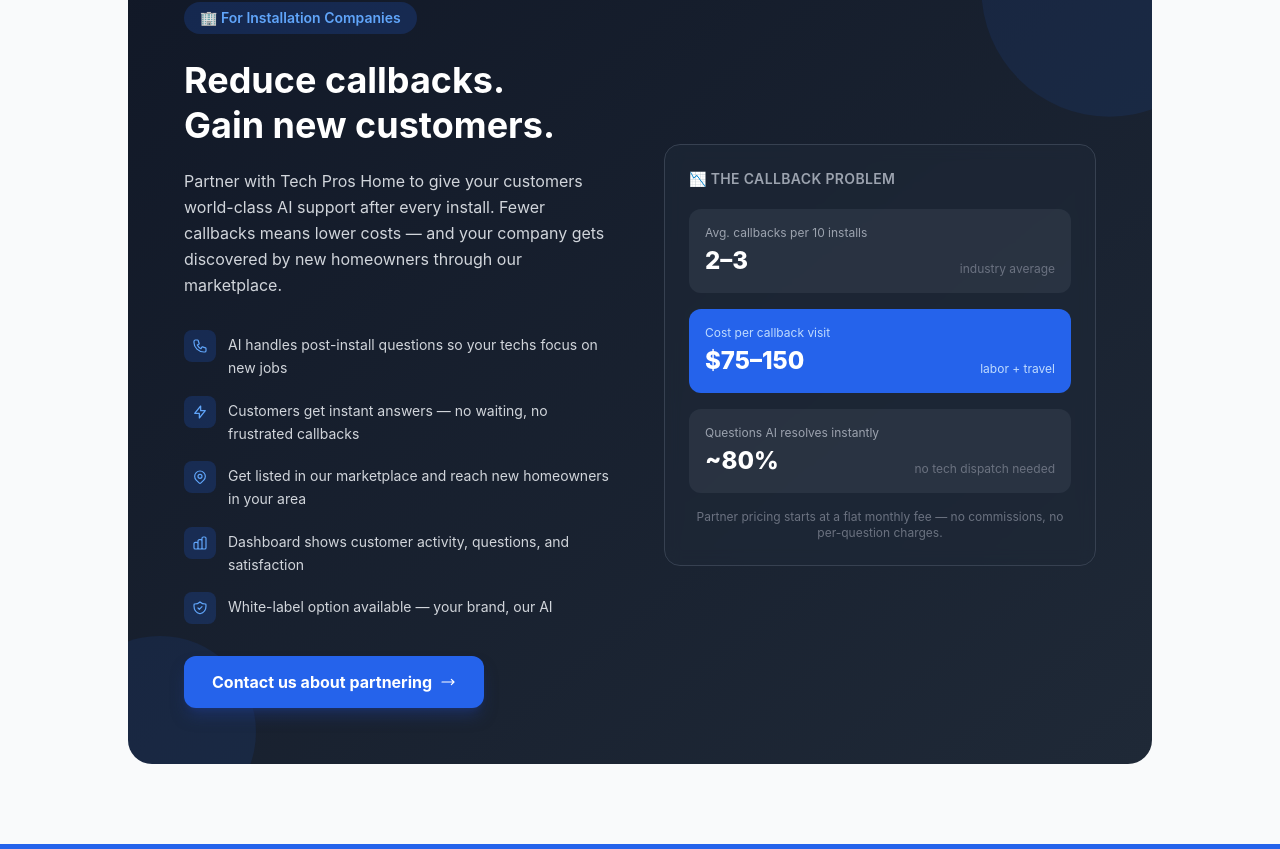
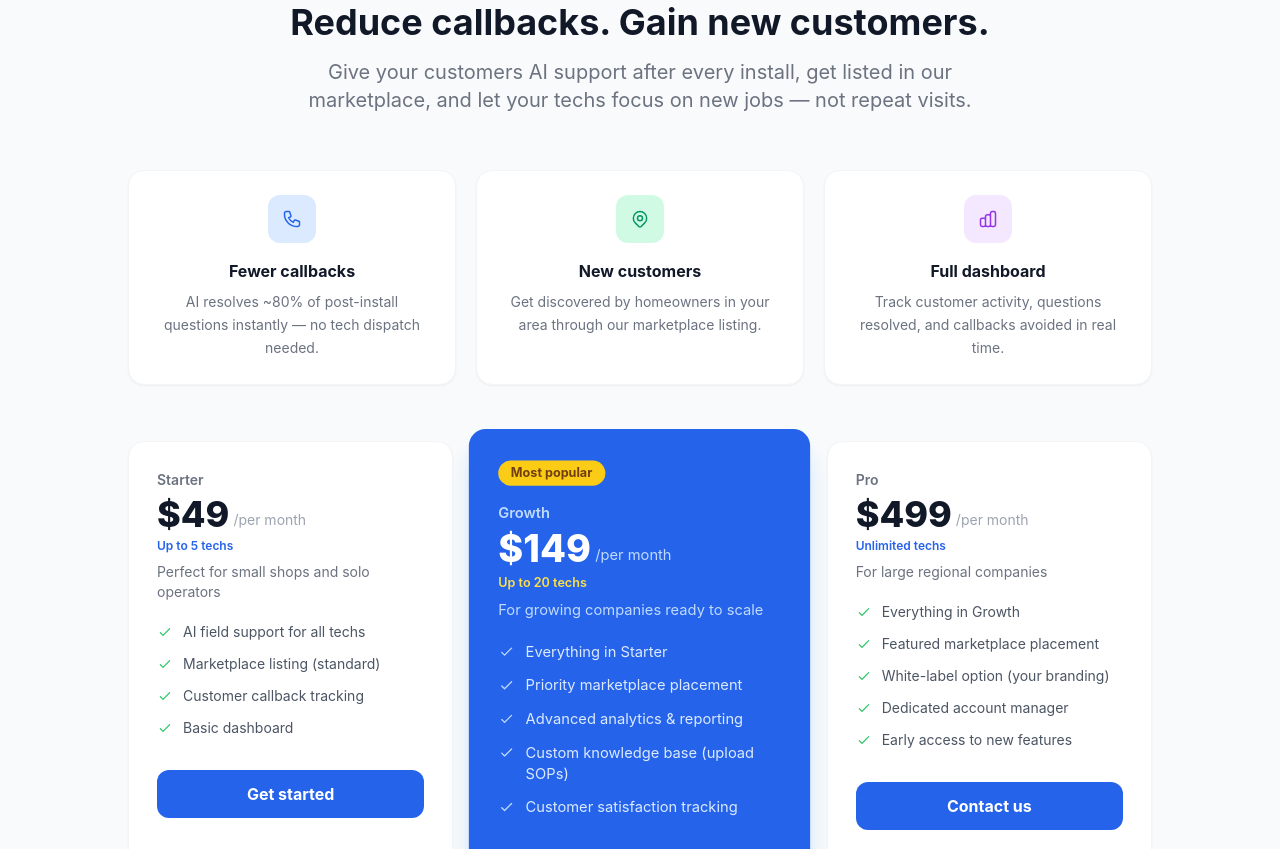
Before and after one commit to echovalleyenterprise-png/tech-pros-home, a Next.js app: page / in a window 1280 px wide. Shown: the part 5511-6360 px from the top of the page. Built offline with nearby package versions, Linux system fonts and the light colour scheme.

Commit message:
feat: add company pricing tiers (9/49/99) with marketplace + ROI callout

```diff
--- a/app/page.tsx
+++ b/app/page.tsx
@@ -625,88 +625,156 @@
 
 // ── For Installation Companies ─────────────────────────────────────────────────
 function ForCompanies() {
+  const plans = [
+    {
+      name: "Starter",
+      price: "$49",
+      period: "per month",
+      size: "Up to 5 techs",
+      desc: "Perfect for small shops and solo operators",
+      features: [
+        "AI field support for all techs",
+        "Marketplace listing (standard)",
+        "Customer callback tracking",
+        "Basic dashboard",
+      ],
+      cta: "Get started",
+      highlight: false,
+    },
+    {
+      name: "Growth",
+      price: "$149",
+      period: "per month",
+      size: "Up to 20 techs",
+      desc: "For growing companies ready to scale",
+      features: [
+        "Everything in Starter",
+        "Priority marketplace placement",
+        "Advanced analytics & reporting",
+        "Custom knowledge base (upload SOPs)",
+        "Customer satisfaction tracking",
+      ],
+      cta: "Get started",
+      highlight: true,
+      badge: "Most popular",
+    },
+    {
+      name: "Pro",
+      price: "$499",
+      period: "per month",
+      size: "Unlimited techs",
+      desc: "For large regional companies",
+      features: [
+        "Everything in Growth",
+        "Featured marketplace placement",
+        "White-label option (your branding)",
+        "Dedicated account manager",
+        "Early access to new features",
+      ],
+      cta: "Contact us",
+      highlight: false,
+    },
+  ];
+
   return (
     <section id="for-companies" className="py-20 px-5 bg-gray-50">
       <div className="max-w-5xl mx-auto">
-        <div className="bg-gradient-to-br from-gray-900 to-gray-800 rounded-3xl p-10 md:p-14 overflow-hidden relative">
-          {/* Background decoration */}
-          <div className="absolute top-0 right-0 w-64 h-64 bg-blue-600/10 rounded-full -translate-y-1/3 translate-x-1/3" />
-          <div className="absolute bottom-0 left-0 w-48 h-48 bg-blue-600/10 rounded-full translate-y-1/3 -translate-x-1/3" />
-
-          <div className="relative grid md:grid-cols-2 gap-12 items-center">
-            <div>
-              <div className="inline-flex items-center gap-2 bg-blue-600/20 text-blue-400 text-sm font-semibold px-4 py-1.5 rounded-full mb-6">
+        {/* Header */}
+        <div className="text-center mb-14">
+          <div className="inline-flex items-center gap-2 bg-blue-100 text-blue-700 text-sm font-semibold px-4 py-1.5 rounded-full mb-6">
             🏢 For Installation Companies
           </div>
-              <h2 className="text-4xl font-bold text-white leading-tight mb-5">
-                Reduce callbacks.<br />Gain new customers.
+          <h2 className="text-4xl font-bold text-gray-900 mb-4">
+            Reduce callbacks. Gain new customers.
           </h2>
-              <p className="text-gray-300 leading-relaxed mb-8">
-                Partner with Tech Pros Home to give your customers world-class AI support
-                after every install. Fewer callbacks means lower costs — and your company
-                gets discovered by new homeowners through our marketplace.
+          <p className="text-xl text-gray-500 max-w-2xl mx-auto">
+            Give your customers AI support after every install, get listed in our marketplace,
+            and let your techs focus on new jobs — not repeat visits.
           </p>
-              <div className="space-y-4 mb-8">
+        </div>
+
+        {/* Value props row */}
+        <div className="grid sm:grid-cols-3 gap-5 mb-14">
           {[
-                  { icon: ICONS.phone, text: "AI handles post-install questions so your techs focus on new jobs" },
-                  { icon: ICONS.zap, text: "Customers get instant answers — no waiting, no frustrated callbacks" },
-                  { icon: ICONS.map, text: "Get listed in our marketplace and reach new homeowners in your area" },
-                  { icon: ICONS.chart, text: "Dashboard shows customer activity, questions, and satisfaction" },
-                  { icon: ICONS.shield, text: "White-label option available — your brand, our AI" },
-                ].map(({ icon, text }) => (
-                  <div key={text} className="flex items-start gap-3">
-                    <div className="w-8 h-8 rounded-lg bg-blue-600/20 flex-shrink-0 flex items-center justify-center">
-                      <Icon path={icon} className="w-4 h-4 text-blue-400" />
+            { icon: ICONS.phone, title: "Fewer callbacks", desc: "AI resolves ~80% of post-install questions instantly — no tech dispatch needed.", color: "bg-blue-100 text-blue-600" },
+            { icon: ICONS.map, title: "New customers", desc: "Get discovered by homeowners in your area through our marketplace listing.", color: "bg-emerald-100 text-emerald-600" },
+            { icon: ICONS.chart, title: "Full dashboard", desc: "Track customer activity, questions resolved, and callbacks avoided in real time.", color: "bg-purple-100 text-purple-600" },
+          ].map((f) => (
+            <div key={f.title} className="bg-white rounded-2xl p-6 border border-gray-100 shadow-sm text-center">
+              <div className={`w-12 h-12 rounded-xl ${f.color} flex items-center justify-center mx-auto mb-4`}>
+                <Icon path={f.icon} className="w-5 h-5" />
               </div>
-                    <span className="text-gray-300 text-sm leading-relaxed pt-1">{text}</span>
+              <h3 className="font-bold text-gray-900 mb-2">{f.title}</h3>
+              <p className="text-gray-500 text-sm leading-relaxed">{f.desc}</p>
             </div>
           ))}
         </div>
+
+        {/* Pricing tiers */}
+        <div className="grid md:grid-cols-3 gap-6 mb-10">
+          {plans.map((plan) => (
+            <div
+              key={plan.name}
+              className={`rounded-2xl p-7 ${
+                plan.highlight
+                  ? "bg-blue-600 text-white shadow-xl shadow-blue-200 scale-105"
+                  : "bg-white border border-gray-100 shadow-sm"
+              }`}
+            >
+              {plan.badge && (
+                <div className="inline-block bg-yellow-400 text-yellow-900 text-xs font-bold px-3 py-1 rounded-full mb-4">
+                  {plan.badge}
+                </div>
+              )}
+              <div className="mb-1">
+                <div className={`text-sm font-semibold mb-1 ${plan.highlight ? "text-blue-200" : "text-gray-500"}`}>
+                  {plan.name}
+                </div>
+                <div className="flex items-end gap-1">
+                  <span className="text-4xl font-extrabold">{plan.price}</span>
+                  <span className={`text-sm pb-1 ${plan.highlight ? "text-blue-200" : "text-gray-400"}`}>
+                    /{plan.period}
+                  </span>
+                </div>
+                <div className={`text-xs font-semibold mt-1 mb-1 ${plan.highlight ? "text-yellow-300" : "text-blue-600"}`}>
+                  {plan.size}
+                </div>
+                <p className={`text-sm mt-2 mb-5 ${plan.highlight ? "text-blue-200" : "text-gray-500"}`}>{plan.desc}</p>
+              </div>
+              <ul className="space-y-3 mb-8">
+                {plan.features.map((f) => (
+                  <li key={f} className="flex items-start gap-2.5 text-sm">
+                    <Icon
+                      path={ICONS.check}
+                      className={`w-4 h-4 flex-shrink-0 mt-0.5 ${plan.highlight ? "text-blue-200" : "text-green-500"}`}
+                    />
+                    <span className={plan.highlight ? "text-blue-100" : "text-gray-600"}>{f}</span>
+                  </li>
+                ))}
+              </ul>
               <a
                 href="mailto:partners@techpros.app"
-                className="inline-flex items-center gap-2 bg-blue-600 text-white font-bold px-7 py-3.5 rounded-xl hover:bg-blue-500 transition-colors shadow-lg shadow-blue-900/50"
-              >
-                Contact us about partnering
-                <Icon path={ICONS.arrow} className="w-4 h-4" />
-              </a>
-            </div>
-
-            {/* Value metrics */}
-            <div className="bg-gray-800/60 backdrop-blur rounded-2xl p-6 border border-gray-700">
-              <div className="text-gray-400 text-sm font-semibold mb-5 uppercase tracking-wide">
-                📉 The callback problem
-              </div>
-              <div className="space-y-4">
-                {[
-                  { label: "Avg. callbacks per 10 installs", value: "2–3", sub: "industry average" },
-                  { label: "Cost per callback visit", value: "$75–150", sub: "labor + travel", highlight: true },
-                  { label: "Questions AI resolves instantly", value: "~80%", sub: "no tech dispatch needed" },
-                ].map((row) => (
-                  <div
-                    key={row.label}
-                    className={`rounded-xl p-4 ${
-                      row.highlight ? "bg-blue-600 text-white" : "bg-gray-700/50"
+                className={`block text-center font-bold py-3 rounded-xl transition-all ${
+                  plan.highlight
+                    ? "bg-white text-blue-600 hover:bg-blue-50"
+                    : "bg-blue-600 text-white hover:bg-blue-700"
                 }`}
               >
-                    <div className={`text-xs mb-1 ${row.highlight ? "text-blue-200" : "text-gray-400"}`}>
-                      {row.label}
-                    </div>
-                    <div className="flex items-end justify-between">
-                      <span className={`text-2xl font-extrabold ${row.highlight ? "text-white" : "text-white"}`}>
-                        {row.value}
-                      </span>
-                      <span className={`text-xs ${row.highlight ? "text-blue-200" : "text-gray-500"}`}>
-                        {row.sub}
-                      </span>
-                    </div>
+                {plan.cta}
+              </a>
             </div>
           ))}
         </div>
-              <p className="text-gray-500 text-xs mt-4 text-center">
-                Partner pricing starts at a flat monthly fee — no commissions, no per-question charges.
+
+        {/* ROI callout */}
+        <div className="bg-gradient-to-r from-gray-900 to-gray-800 rounded-2xl p-8 text-center">
+          <p className="text-gray-400 text-sm mb-2 uppercase tracking-wide font-semibold">The math is simple</p>
+          <p className="text-white text-xl font-bold mb-2">
+            A company doing 30 installs/month saves <span className="text-yellow-400">$375–600/month</span> in avoided callbacks.
           </p>
-            </div>
-          </div>
+          <p className="text-gray-400 text-sm">
+            At $49/month, Starter pays for itself the moment it prevents <strong className="text-white">one callback</strong>.
+          </p>
         </div>
       </div>
     </section>
```
Lines whose indentation alone changed are shown as unchanged.
